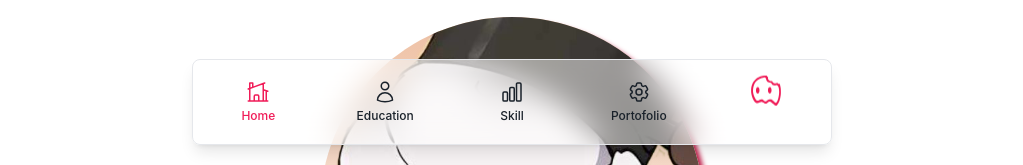
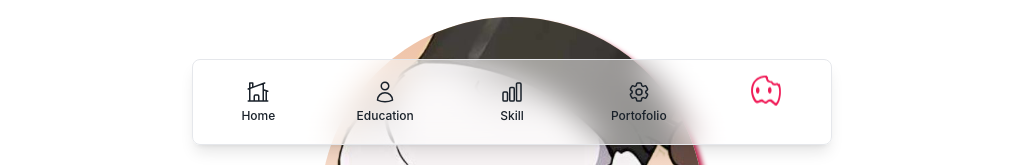
Before and after one commit to sidik219/portofolio-ku, a Next.js app: page / in a window 1280 px wide. Shown: the part 635-800 px from the top of the page, without its empty margins (128-1151 px from the left). Built offline with nearby package versions, Linux system fonts and the light colour scheme.

Commit message:
fourth commit

```diff
--- a/pages/index.js
+++ b/pages/index.js
@@ -71,7 +71,7 @@ export default function Home() {
           <div className='relative bg-gray-50 dark:bg-slate-900 pattern'>
             <nav className='z-20 flex justify-around gap-4 border-t border-gray-200 bg-white/50 p-2.5 shadow-lg backdrop-blur-lg dark:border-slate-600/60 dark:bg-slate-800/50 fixed bottom-5 left-5 right-5 md:bottom-5 md:left-80 md:right-80 min-h-[auto] flex-row rounded-lg border'>
               {/* Home */}
-              <a href='#home' className='flex h-16 w-16 flex-col items-center justify-center gap-1 text-[#f01c58] dark:text-white'>
+              <a href='#home' className='flex h-16 w-16 flex-col items-center justify-center gap-1 text-[#19212a] dark:text-white'>
                 <svg xmlns='http://www.w3.org/2000/svg' fill='none' viewBox='0 0 24 24' stroke-width='1.5' stroke='currentColor' className='w-6 h-6'>
                   <path stroke-linecap='round' stroke-linejoin='round' d='M8.25 21v-4.875c0-.621.504-1.125 1.125-1.125h2.25c.621 0 1.125.504 1.125 1.125V21m0 0h4.5V3.545M12.75 21h7.5V10.75M2.25 21h1.5m18 0h-18M2.25 9l4.5-1.636M18.75 3l-1.5.545m0 6.205l3 1m1.5.5l-1.5-.5M6.75 7.364V3h-3v18m3-13.636l10.5-3.819' />
                 </svg>
```
